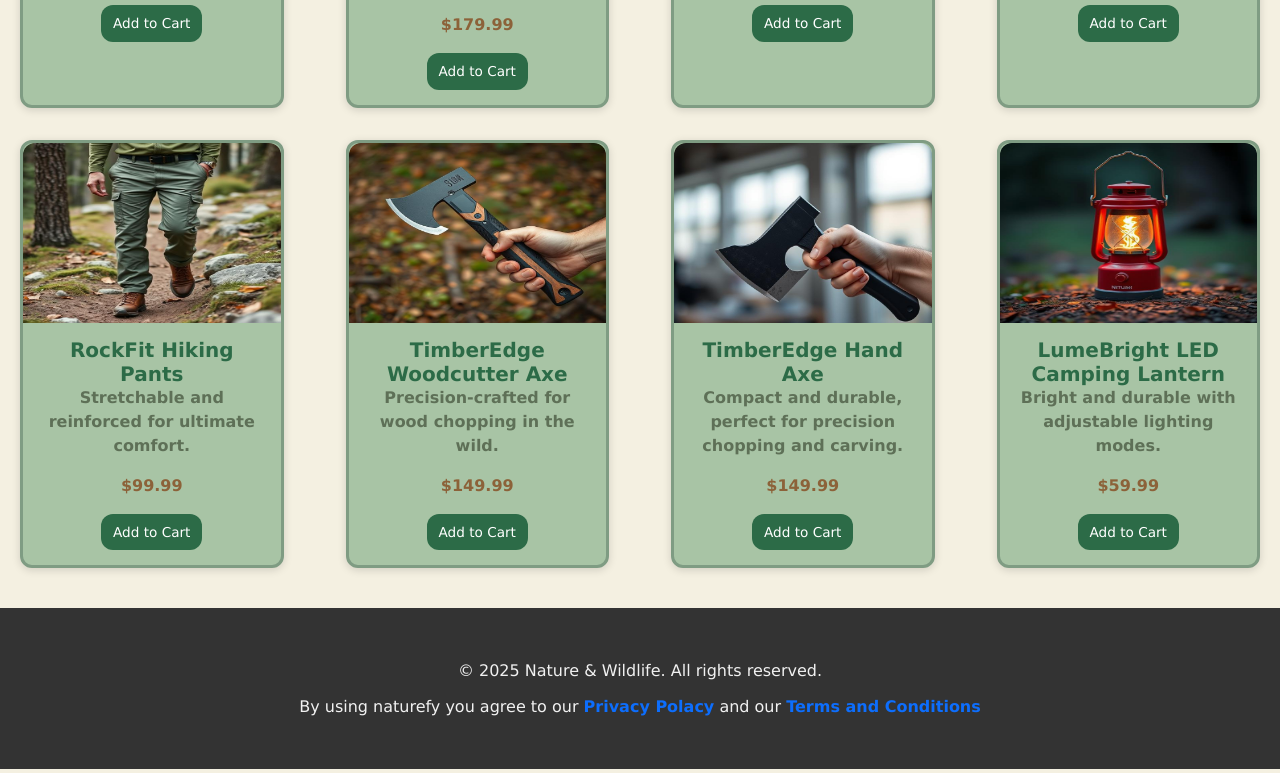
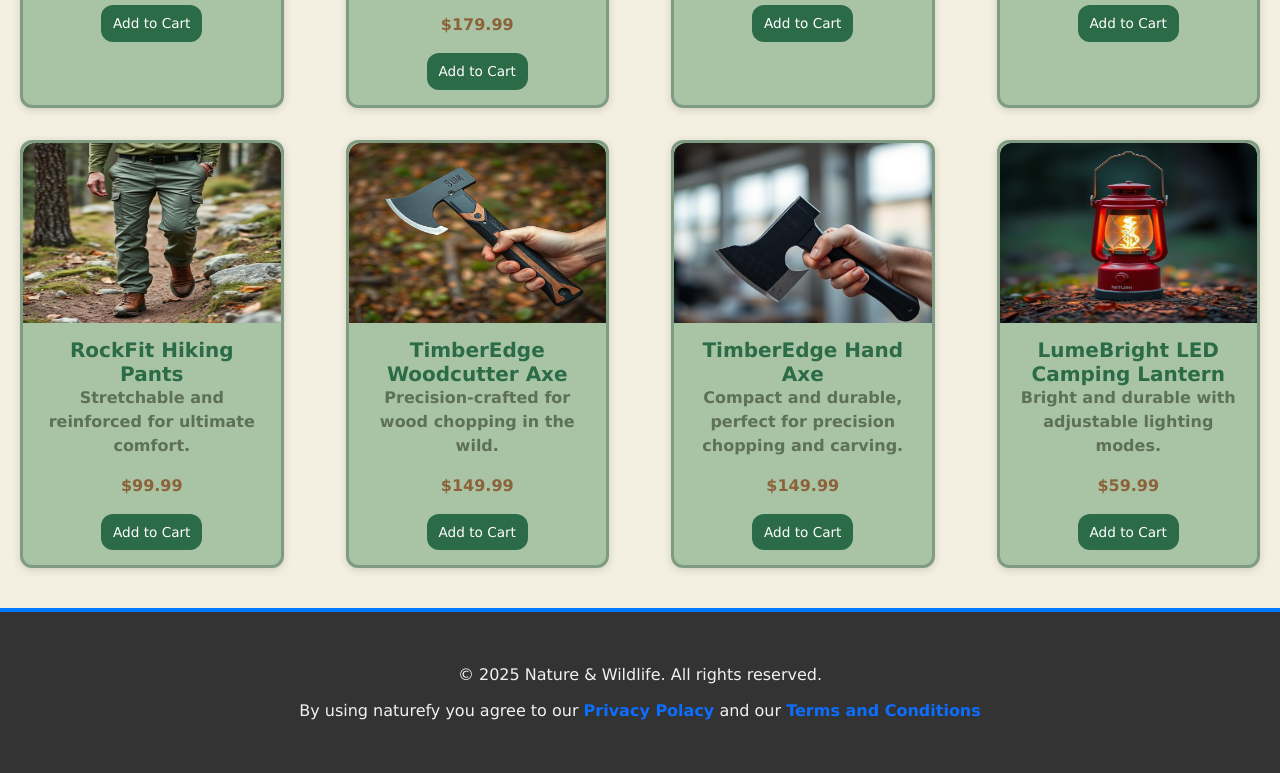
Before and after one commit to frog-in-microwave/naturefy, a plain HTML site: page shop.html in a window 1280 px wide. Shown: the part 3767-4540 px from the top of the page. Drawn offline with nearby package versions, Linux system fonts and the light colour scheme.

Commit message:
version 5

```diff
--- a/shop.css
+++ b/shop.css
@@ -412,12 +412,12 @@ nav {
 
 /* footer design */
 footer {
-  background-color: #333; /* Dark background */
-  color: #f1f1f1; /* Light text for contrast */
+  background-color: #333333;
+  color: #f1f1f1;
   padding: 40px 20px;
   text-align: center;
   font-size: 1rem;
-  border-top: 4px solid var(--primary-blue); /* Subtle border at the top */
+  border-top: 4px solid #007BFF;
 }
 
 footer p {
@@ -426,15 +426,15 @@ footer p {
 }
 
 footer p a {
-    color: #0D6EFD; /* Primary Blue for links */
+    color: #0D6EFD;
     text-decoration: none;
     font-weight: bold;
     transition: 0.1s;
 }
 
 footer a:hover {
-  color: #ffd700; /* Golden color on hover */
-  text-decoration: underline; /* Underline links when hovered */
+  color: #ffd700;
+  text-decoration: underline;
 }
 
 /* you are about to enter to the "responsivity zone"*/
--- a/style.css
+++ b/style.css
@@ -1,4 +1,4 @@
-/* Root CSS Variables */
+/*variables for colors used alot */
 :root {
   --primary-color: #4CAF50;
   --secondary-color: #8BC34A;
@@ -14,9 +14,13 @@
   --danger: #DC3545;
   --sky-blue: #87CEEB;
   --dark-green: #236b26;
+  --primary-blue: #007BFF;
+  --light-background: #F8F9FA;
+  --highlight-yellow: #FFC107;
+  --dark-text: #333;
+  --border-radius: 10px;
 }
 
-/* General Reset */
 * {
   margin: 0;
   padding: 0;
@@ -62,7 +66,7 @@ body {
 
 
 
-/* Header */
+/*header */
 header {
   display: flex;
   justify-content: space-between;
@@ -105,7 +109,7 @@ nav {
   color: var(--tertiary-color);
 }
 
-  /* Hero Section */
+  /* hero section */
 #hero {
   width: 100%;
   position: relative;
@@ -163,7 +167,7 @@ nav {
 
 
 
-
+/*poliotion cards section*/
 #pollution_awareness_section {
   background: linear-gradient(to bottom, var(--sky-blue) 10%, var(--dark-green) 90%); /* Brown on top, white at the bottom */
   padding: 50px 20px;
@@ -182,7 +186,7 @@ nav {
   transition: 0.5s;
 }
 
-
+/*icon colors*/
 .fa-smog {
   color: var(--danger);
 }
@@ -193,6 +197,8 @@ nav {
   color: var(--success);
 }
 
+
+/* changin the color of each card on hover*/
 #air_pollution:hover {
   background-color: var(--danger);
   color: var(--text-color);
@@ -245,7 +251,7 @@ nav {
 }
 
 
-/* General styling for full-width container */
+/* styling for the weather before and after polution section*/
 #weather_container {
   width: 100%;
   padding: 25px;
@@ -254,7 +260,6 @@ nav {
   text-align: center;
 }
 
-/* Title styling */
 #title {
   text-align: center;
   margin-bottom: 20px;
@@ -263,7 +268,6 @@ nav {
   font-weight: bold;
 }
 
-/* Form container */
 #city_form {
   max-width: 800px;
   display: flex;
@@ -276,7 +280,6 @@ nav {
   padding: 0 15px;
 }
 
-/* Input styling */
 #city_input {
   flex-grow: 1;
   padding: 12px;
@@ -286,7 +289,6 @@ nav {
   color: #2f4f4f; /* Dark green */
 }
 
-/* Button styling */
 #submit_button {
   padding: 12px 18px;
   border-radius: 8px;
@@ -300,8 +302,7 @@ nav {
 #submit_button:hover {
   background-color: #6b8e23; /* Lighter olive green */
 }
-
-/* Output box */
+/*wheere the data is added via js */
 #output {
   background: #ffffff;
   padding: 15px;
@@ -313,27 +314,11 @@ nav {
   border-left: 5px solid #6b8e23; /* Adds an accent */
 }
 
-/* Temperature text */
+/* TempC text */
 .city_temps {
   font-size: 1.3rem;
   font-weight: bold;
   color: #2f4f4f;
-}
-
-/* Responsive Design */
-@media (max-width: 768px) {
-  #city_form {
-    flex-direction: column;
-  }
-
-  #city_input {
-    width: 100%;
-    margin-bottom: 10px;
-  }
-
-  #submit_button {
-    width: 100%;
-  }
 }
 
 
@@ -353,18 +338,12 @@ nav {
 
 
 
-/* Global Settings */
-:root {
-  --primary-blue: #007BFF; /* Primary Blue */
-  --light-background: #F8F9FA; /* Light Background */
-  --highlight-yellow: #FFC107; /* Accent Yellow */
-  --dark-text: #333; /* Dark Text for readability */
-  --border-radius: 10px;
-}
 
 
 
-/* Spotlight Section Wrapper */
+
+
+/*spotlight section container */
 #spotlighted_plants_and_animals_section {
   background-image: url(images/animal_and_plant_info_background.jpg);
   background-size: cover;
@@ -374,7 +353,7 @@ nav {
   text-align: center;
 }
 
-/* Individual Section (Animal and Plant) */
+/* the main sections (animal spotlight and plant spotlight)*/
 #animal_spotlight, #plant_spotlight {
   background-color: rgba(0, 0, 0, 0.6);
   padding: 40px;
@@ -386,7 +365,7 @@ nav {
   width: 95%;
 }
 
-/* Spotlight Title */
+/* spotlight title*/
 .highlight_text {
   font-size: 2.5rem;
   font-weight: bold;
@@ -394,7 +373,7 @@ nav {
   margin-bottom: 20px;
 }
 
-/* Information Container */
+/* information container*/
 .info_container {
   display: flex;
   justify-content: center;
@@ -403,7 +382,7 @@ nav {
   margin-bottom: 40px;
 }
 
-/* Description Text */
+/* description text */
 .description {
   font-size: 1.1rem;
   color: var(--dark-text);
@@ -414,7 +393,6 @@ nav {
   text-align: justify;
 }
 
-/* Image Container */
 .image_container {
   flex: 1;
   max-width: 400px;
@@ -440,8 +418,7 @@ nav {
   width: 50px;
   height: 50px;
 }
-
-/* Extra Info */
+/*info in the bottom*/
 .extra_info {
   display: flex;
   flex-direction: row;
@@ -455,7 +432,6 @@ nav {
   position: relative;
 }
 
-/* Listed Info */
 .listed_info_grid {
   display: grid;
   grid-template-columns: repeat(3, 1fr);
@@ -578,7 +554,6 @@ footer a:hover {
   }
 
 }
-
 @media (max-width: 768px) {
 
   .nav-link {
@@ -658,6 +633,19 @@ footer a:hover {
   .intro-content h1 {
     font-size: 28px;
   }
+
+  #city_form {
+    flex-direction: column;
+  }
+
+  #city_input {
+    width: 100%;
+    margin-bottom: 10px;
+  }
+
+  #submit_button {
+    width: 100%;
+  }
   footer {
     font-size: 0.9rem;
 }
```
Also changed, not shown: script.js (+13 -5 lines), shop.html (+7 -4 lines).
